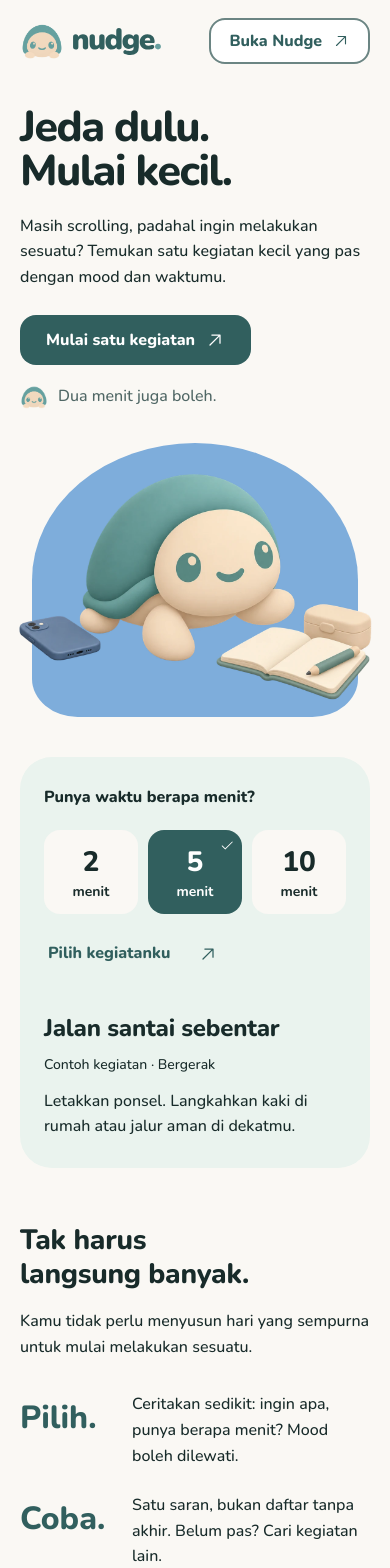
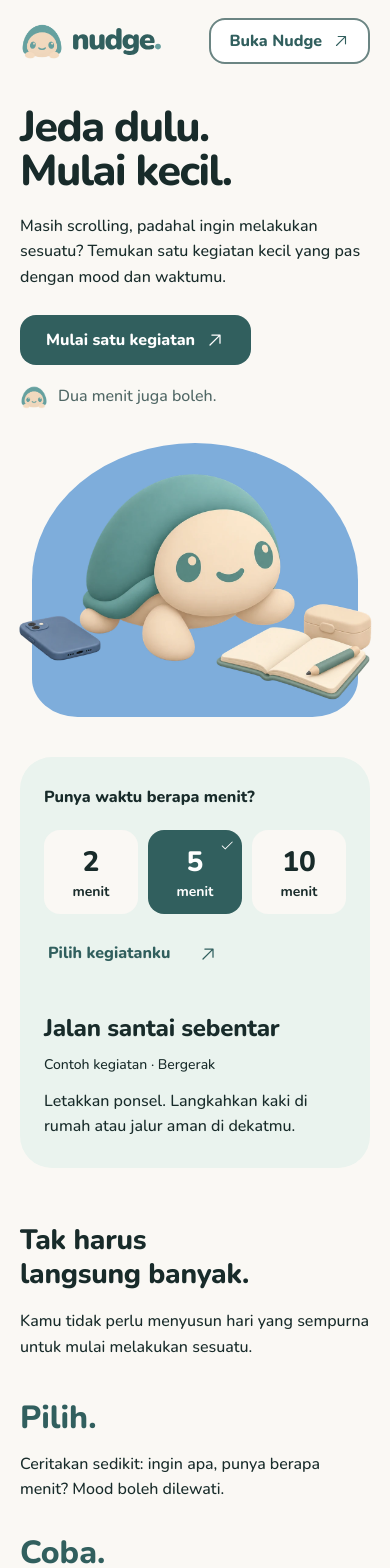
Before and after one commit to Fabverse0/Nudge, a Next.js app: page / in a window 390 px wide. Shown: the top 1568 px of the page. Built offline with nearby package versions, Linux system fonts and the light colour scheme.

Commit message:
fix(landing): reflow brand and controls with enlarged text

```diff
--- a/src/components/landing/landing-studio.css
+++ b/src/components/landing/landing-studio.css
@@ -1,6 +1,23 @@
 .landing-studio {
   --studio-ease: cubic-bezier(0.16, 1, 0.3, 1);
   overflow: clip;
+}
+
+.landing-studio :is(h1, h2, h3, p, a) {
+  overflow-wrap: anywhere;
+}
+
+.landing-studio .site-header {
+  flex-wrap: wrap;
+}
+
+.landing-studio .site-header .brand {
+  flex-shrink: 0;
+}
+
+.landing-studio .site-header nav {
+  max-width: 100%;
+  flex-wrap: wrap;
 }
 
 .landing-studio .hero {
@@ -67,9 +84,12 @@
 
 .landing-studio .demo-duration > div {
   justify-content: flex-start;
+  flex-wrap: wrap;
 }
 
 .landing-studio .demo-duration label {
+  flex: 1 1 4rem;
+  min-width: 4rem;
   max-width: 100px;
 }
 
@@ -251,7 +271,8 @@
 }
 
 .landing-studio .site-footer .brand {
-  width: min(300px, 100%);
+  width: fit-content;
+  max-width: 100%;
 }
 
 .landing-studio .site-footer .brand-wordmark {
@@ -317,8 +338,8 @@
   }
 
   .landing-studio .how-flow article {
-    grid-template-columns: 96px minmax(0, 1fr);
-    gap: 16px;
+    grid-template-columns: minmax(0, 1fr);
+    gap: 8px;
   }
 
   .landing-studio .flow-word {
@@ -372,6 +393,6 @@
   }
 
   .landing-studio .site-footer .brand {
-    width: 220px;
+    width: fit-content;
   }
 }
```
